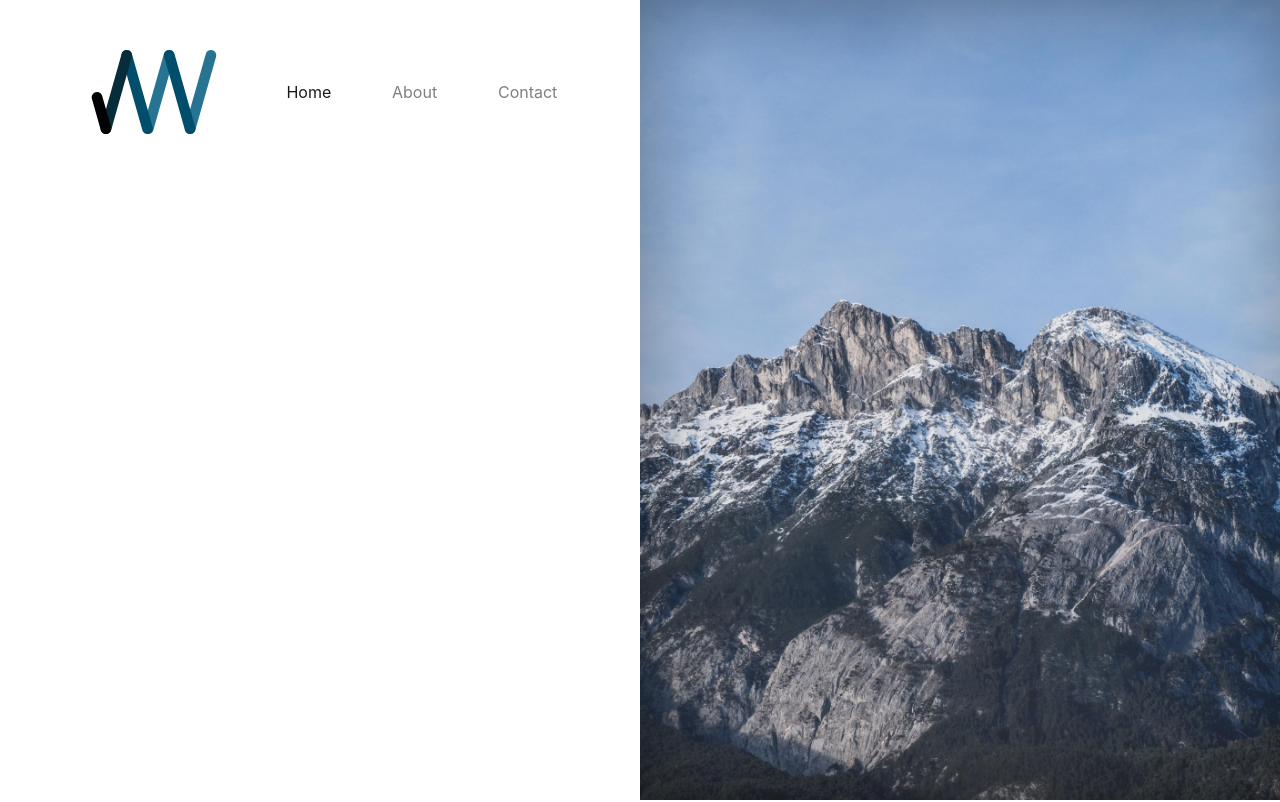
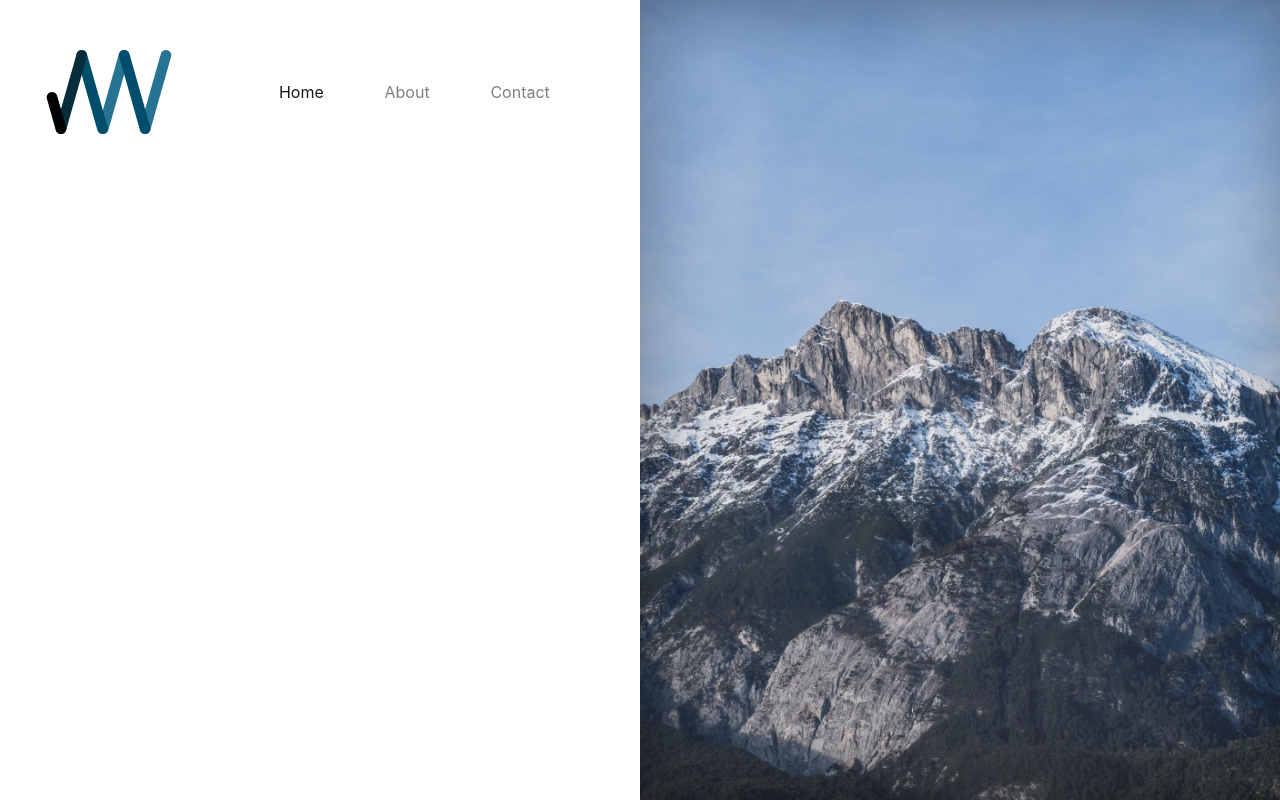
Before and after one commit to jbwierzbicki/portfolio, a website: page index.html in a window 1280 px wide. Shown: the top 802 px of the page. Drawn offline with Linux system fonts and the light colour scheme.

Commit message:
nav item spacing

```diff
--- a/style.css
+++ b/style.css
@@ -4,11 +4,11 @@ body {
 
 .custom-navbar {
     background-color: white !important;
-    padding: 3.5vw 7vw 0;
+    padding: 3.5vw 3.5vw 0;
 }
 
 .nav-item {
-    padding-left: 3.5vw;
+    padding: 0 1.75vw;
 }
 
 .header-img {
```
